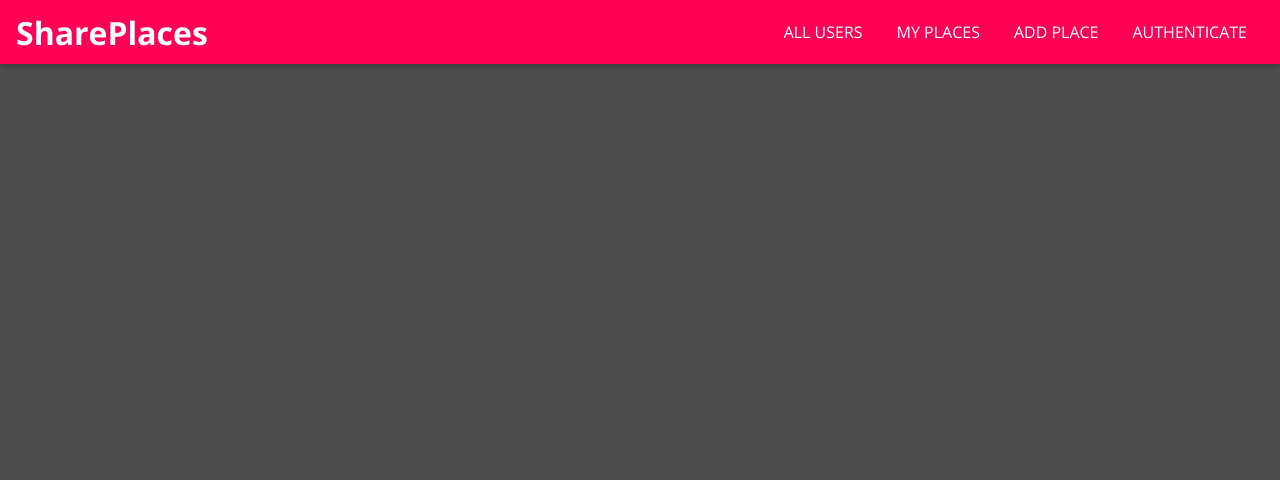
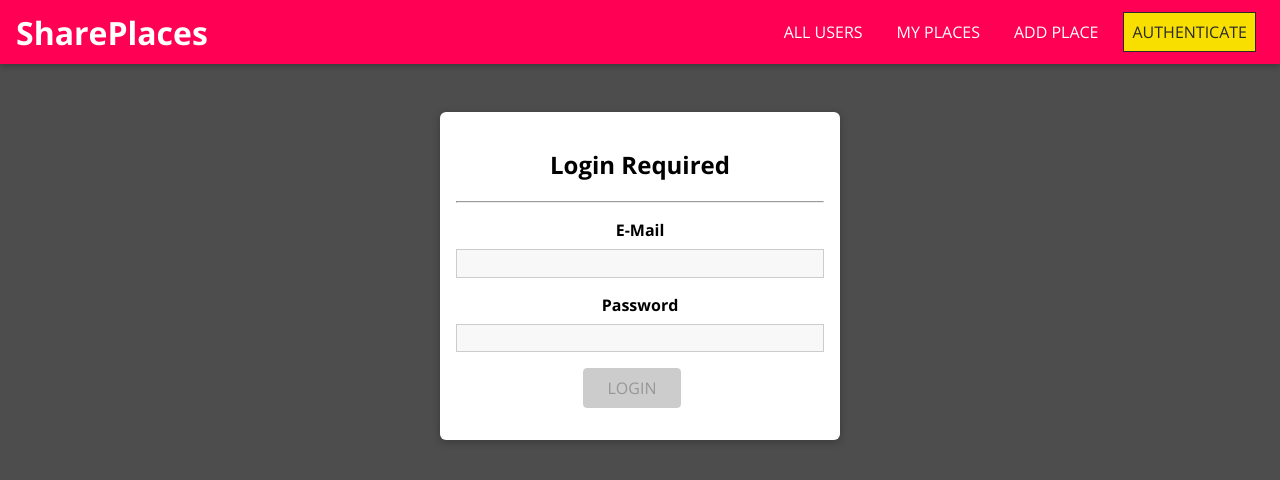
Before and after one commit to AbdAlfadeel-Hamdy/Share-Places, a React (Create React App) app: page /auth in a window 1280 px wide. Shown: the top 480 px of the page. Built offline with nearby package versions, Linux system fonts and the light colour scheme.

Commit message:
add auth page

```diff
--- a/src/App.tsx
+++ b/src/App.tsx
@@ -4,6 +4,7 @@ import NewPlace from "./places/pages/NewPlace";
 import MainNavigation from "./shared/components/Navigation/MainNavigation";
 import UserPlaces from "./places/pages/UserPlaces";
 import UpdatePlace from "./places/pages/UpdatePlace";
+import Auth from "./users/pages/Auth";
 
 const App: React.FC = () => {
   return (
@@ -15,6 +16,7 @@ const App: React.FC = () => {
           <Route path="/:userId/places" element={<UserPlaces />} />
           <Route path="/places/new" element={<NewPlace />} />
           <Route path="/places/:placeId" element={<UpdatePlace />} />
+          <Route path="/auth" element={<Auth />} />
         </Routes>
       </main>
     </BrowserRouter>
--- a/src/places/components/PlaceItem.tsx
+++ b/src/places/components/PlaceItem.tsx
@@ -14,6 +14,7 @@ interface PlaceItemProps {
 
 const PlaceItem: React.FC<PlaceItemProps> = ({ place }) => {
   const [showMap, setShowMap] = useState(false);
+  const [showConfirmodal, setShowDeleteModal] = useState(false);
   const showMapHandler = () => {
     setShowMap(true);
   };
@@ -21,11 +22,22 @@ const PlaceItem: React.FC<PlaceItemProps> = ({ place }) => {
     setShowMap(false);
   };
 
+  const showdeleteWarninghandler = () => {
+    setShowDeleteModal(true);
+  };
+  const cancelDeleteHandler = () => {
+    setShowDeleteModal(false);
+  };
+  const confirmDeleteHandler = () => {
+    console.log("submit");
+    setShowDeleteModal(false);
+  };
+
   return (
     <React.Fragment>
       <Modal
         show={showMap}
-        onClick={closeMapHandler}
+        onClose={closeMapHandler}
         header={place.address}
         contentClass={styles["place-item__modal-content"]}
         footer={<Button onClick={closeMapHandler}>CLOSE</Button>}
@@ -34,6 +46,25 @@ const PlaceItem: React.FC<PlaceItemProps> = ({ place }) => {
         <div className={styles["map-container"]}>
           <Map coordinates={place.location} zoom={7} />
         </div>
+      </Modal>
+      <Modal
+        show={showConfirmodal}
+        onClose={cancelDeleteHandler}
+        header={"Are you sure?"}
+        footer={
+          <>
+            <Button inverse onClick={cancelDeleteHandler}>
+              CANCEL
+            </Button>
+            <Button danger onClick={confirmDeleteHandler}>
+              DELETE
+            </Button>
+          </>
+        }
+        footerClass={styles["place-item__modal-actions"]}
+      >
+        Do you want to proceed and delete this place? Please note that it can't
+        be undone thereafter.
       </Modal>
       <li className={styles["place-item"]}>
         <Card className={styles["place-item__content"]}>
@@ -50,7 +81,9 @@ const PlaceItem: React.FC<PlaceItemProps> = ({ place }) => {
               VIEW ON MAP
             </Button>
             <Button to={`/places/${place.id}`}>EDIT</Button>
-            <Button danger>DELETE</Button>
+            <Button danger onClick={showdeleteWarninghandler}>
+              DELETE
+            </Button>
           </div>
         </Card>
       </li>
--- a/src/places/components/PlaceList.tsx
+++ b/src/places/components/PlaceList.tsx
@@ -5,6 +5,7 @@ import PlaceItem from "./PlaceItem";
 
 import styles from "./PlaceList.module.css";
 import { useParams } from "react-router-dom";
+import Button from "../../shared/components/FormElements/Button";
 
 const places: Place[] = [
   {
@@ -20,7 +21,7 @@ const places: Place[] = [
     },
   },
   {
-    id: 1,
+    id: 2,
     title: faker.word.noun(),
     imgUrl: faker.image.avatar(),
     address: faker.location.country(),
@@ -46,7 +47,7 @@ const PlaceList: React.FC<PlaceListProps> = () => {
       <div className={`${styles["place-list"]} center`}>
         <Card>
           <h2>No laces found. Maybe create One?</h2>
-          <button>Share Place</button>
+          <Button to="/places/new">Share Place</Button>
         </Card>
       </div>
     );
--- a/src/places/pages/UpdatePlace.tsx
+++ b/src/places/pages/UpdatePlace.tsx
@@ -10,6 +10,7 @@ import {
 } from "../../shared/utils/validators";
 import useForm from "../../shared/hooks/form-hook";
 import styles from "./PlaceForm.module.css";
+import Card from "../../shared/components/UIElements/Card";
 
 const places: Place[] = [
   {
@@ -25,7 +26,7 @@ const places: Place[] = [
     },
   },
   {
-    id: 1,
+    id: 2,
     title: faker.word.noun(),
     imgUrl: faker.image.avatar(),
     address: faker.location.country(),
@@ -60,14 +61,15 @@ const UpdatePlace: React.FC = () => {
   if (placeId) foundPlace = places.find((place) => place.id === +placeId);
 
   useEffect(() => {
+    if (foundPlace)
       setFormData({
         inputs: {
           title: {
-          value: foundPlace?.title!,
+            value: foundPlace.title,
             isValid: true,
           },
           description: {
-          value: foundPlace?.description!,
+            value: foundPlace.description,
             isValid: true,
           },
         },
@@ -79,7 +81,9 @@ const UpdatePlace: React.FC = () => {
   if (!foundPlace || isLaoding)
     return (
       <div className="center">
+        <Card>
           <h2>Could not find place!</h2>
+        </Card>
       </div>
     );
 
--- a/src/shared/components/Navigation/NavLinks.tsx
+++ b/src/shared/components/Navigation/NavLinks.tsx
@@ -9,13 +9,13 @@ const NavLinks: React.FC = () => {
         <NavLink to="/">ALL USERS</NavLink>
       </li>
       <li>
-        <NavLink to="/u1/places">MY PLACES</NavLink>
+        <NavLink to="/1/places">MY PLACES</NavLink>
       </li>
       <li>
         <NavLink to="/places/new">ADD PLACE</NavLink>
       </li>
       <li>
-        <NavLink to="/">AUTHENTICATE</NavLink>
+        <NavLink to="/auth">AUTHENTICATE</NavLink>
       </li>
     </ul>
   );
--- a/src/shared/components/UIElements/Modal.tsx
+++ b/src/shared/components/UIElements/Modal.tsx
@@ -8,7 +8,7 @@ import Backdrop from "./Backdrop";
 
 interface ModalOverlayProps {
   show: boolean;
-  onClick?: () => void;
+  onClose?: () => void;
   style?: React.CSSProperties;
   onSubmit?: () => void;
   className?: string;
@@ -49,7 +49,7 @@ const ModalOverlay: React.FC<ModalOverlayProps> = ({
 const Modal: React.FC<ModalOverlayProps> = ({ ...props }) => {
   return (
     <React.Fragment>
-      {props.show && <Backdrop onClick={props.onClick} />}
+      {props.show && <Backdrop onClick={props.onClose} />}
       <CSSTransition
         in={props.show}
         timeout={200}
--- /dev/null
+++ b/src/users/pages/Auth.module.css
@@ -0,0 +1,15 @@
+.authentication__header {
+  color: white;
+  text-align: center;
+}
+
+.authentication {
+  width: 90%;
+  max-width: 25rem;
+  margin: 7rem auto;
+  text-align: center;
+}
+
+.authentication form {
+  margin-bottom: 1rem;
+}
--- /dev/null
+++ b/src/users/pages/Auth.tsx
@@ -0,0 +1,58 @@
+import Button from "../../shared/components/FormElements/Button";
+import Input from "../../shared/components/FormElements/Input/Input";
+import Card from "../../shared/components/UIElements/Card";
+import useForm from "../../shared/hooks/form-hook";
+import {
+  VALIDATOR_EMAIL,
+  VALIDATOR_MINLENGTH,
+} from "../../shared/utils/validators";
+
+import styles from "./Auth.module.css";
+
+const Auth: React.FC = () => {
+  const { state, changeInputHandler } = useForm({
+    inputs: {
+      email: {
+        value: "",
+        isValid: false,
+      },
+      password: {
+        value: "",
+        isValid: false,
+      },
+    },
+    isValid: false,
+  });
+
+  return (
+    <Card className={styles.authentication}>
+      <h2>Login Required</h2>
+      <hr />
+      <form>
+        <Input
+          id="email"
+          label="E-Mail"
+          elementType="input"
+          type="email"
+          onChange={changeInputHandler}
+          errorMsg="Please enter a valid email address."
+          validators={[VALIDATOR_EMAIL()]}
+        />
+        <Input
+          id="password"
+          label="Password"
+          elementType="input"
+          type="password"
+          onChange={changeInputHandler}
+          errorMsg="Please enter a valid password (at least 8 characters)."
+          validators={[VALIDATOR_MINLENGTH(8)]}
+        />
+        <Button type="submit" disabled={!state.isValid}>
+          LOGIN
+        </Button>
+      </form>
+    </Card>
+  );
+};
+
+export default Auth;
```
Lines whose indentation alone changed are shown as unchanged.
